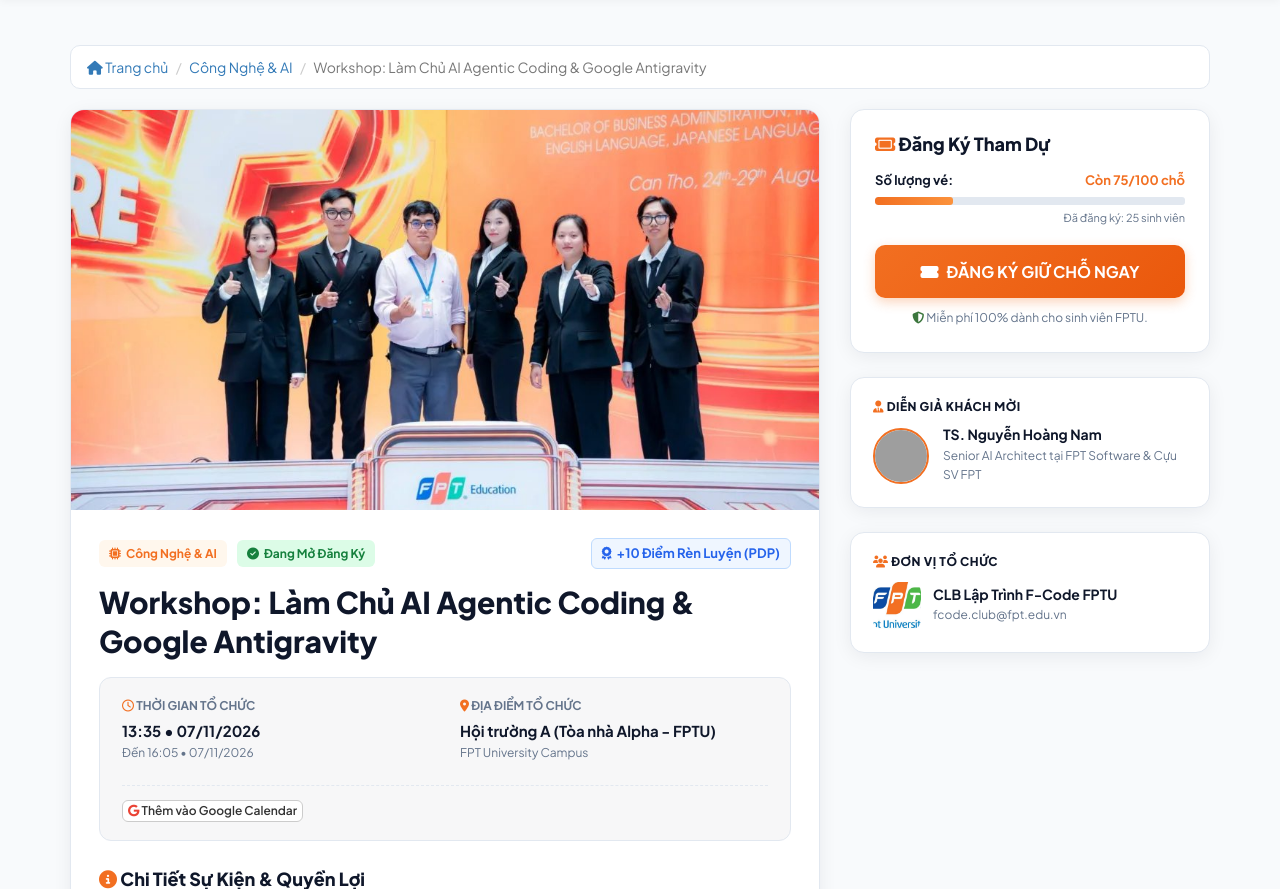
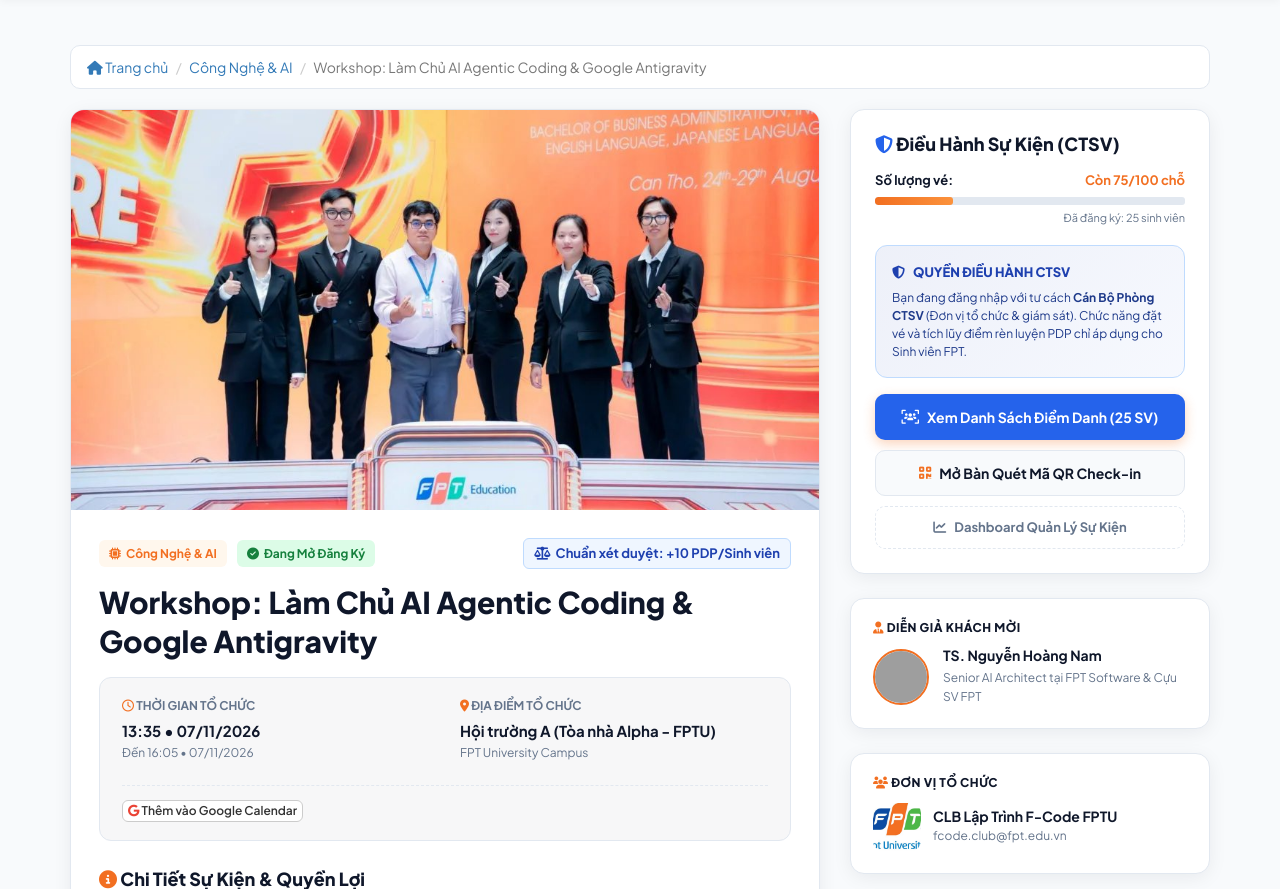
Before and after one commit to CongDung0506/FPTU-EventHub, a Flask app: page /events/1 in a window 1280 px wide. Shown: the part 110-999 px from the top of the page. Run offline with Flask 3, Linux system fonts and the light colour scheme; a user stored in the database is signed in; data comes from the database, SQL or seed files in the repository; some libraries are stand-ins or nearby versions; grey boxes are pictures that could not be loaded.

Commit message:
fix(roles): replace registration button with CTSV executive control panel for admin and clarify PDP for students only

```diff
--- a/app.py
+++ b/app.py
@@ -331,6 +331,11 @@ def add_review(event_id):
 @login_required
 def register_ticket(event_id):
     event = Event.query.get_or_404(event_id)
+
+    # Can bo Phong CTSV / Ban To Chuc chi quan ly, khong dang ky ve nhu sinh vien
+    if current_user.is_admin or current_user.is_organizer:
+        flash("Tài khoản Cán bộ Phòng CTSV là đơn vị tổ chức, quản lý và điều hành sự kiện — không áp dụng đăng ký giữ chỗ hoặc tích lũy điểm rèn luyện cá nhân!", "warning")
+        return redirect(url_for("event_detail", event_id=event.id))
 
     # 1. Kiem tra sinh vien da dang ky chua
     existing_ticket = Ticket.query.filter_by(
--- a/templates/event_detail.html
+++ b/templates/event_detail.html
@@ -31,9 +31,15 @@
             </div>
 
             <!-- PDP Points Badge -->
-            <span class="feh-badge" style="background:#eff6ff;color:#2563eb;font-size:13px;border:1px solid #bfdbfe;">
-              <i class="fa-solid fa-award"></i> +{{ event.pdp_points }} Điểm Rèn Luyện (PDP)
-            </span>
+            {% if current_user.is_authenticated and (current_user.is_admin or current_user.is_organizer) %}
+              <span class="feh-badge" style="background:#eff6ff;color:#1e40af;font-size:13px;border:1px solid #bfdbfe;" title="Quy chuẩn điểm rèn luyện cấp cho sinh viên">
+                <i class="fa-solid fa-scale-balanced"></i> Chuẩn xét duyệt: +{{ event.pdp_points }} PDP/Sinh viên
+              </span>
+            {% else %}
+              <span class="feh-badge" style="background:#eff6ff;color:#2563eb;font-size:13px;border:1px solid #bfdbfe;" title="Điểm rèn luyện sinh viên nhận được sau khi tham gia và check-in">
+                <i class="fa-solid fa-award"></i> +{{ event.pdp_points }} Điểm Rèn Luyện (PDP cho SV)
+              </span>
+            {% endif %}
           </div>
 
           <h2 style="font-weight:800;color:var(--feh-text-main);margin:0 0 16px;line-height:1.3;">
@@ -150,7 +156,11 @@
       <!-- Registration Action Box -->
       <div style="background:var(--feh-bg-card);border:1px solid var(--feh-border);border-radius:14px;padding:24px;box-shadow:var(--feh-shadow);margin-bottom:24px;position:sticky;top:20px;">
         <h4 style="font-weight:800;color:var(--feh-text-main);margin:0 0 16px;">
-          <i class="fa-solid fa-ticket" style="color:var(--feh-primary);"></i> Đăng Ký Tham Dự
+          {% if current_user.is_authenticated and (current_user.is_admin or current_user.is_organizer) %}
+            <i class="fa-solid fa-shield-halved" style="color:#2563eb;"></i> Điều Hành Sự Kiện (CTSV)
+          {% else %}
+            <i class="fa-solid fa-ticket" style="color:var(--feh-primary);"></i> Đăng Ký Tham Dự
+          {% endif %}
         </h4>
 
         <!-- Slot progress -->
@@ -172,7 +182,29 @@
         </div>
 
         {% if current_user.is_authenticated %}
-          {% if has_registered %}
+          {% if current_user.is_admin or current_user.is_organizer %}
+            <!-- Panel Dieu Hanh Danh Rieng Cho Can Bo CTSV / Ban To Chuc -->
+            <div style="background:linear-gradient(135deg, rgba(30,64,175,0.08) 0%, rgba(37,99,235,0.04) 100%);border:1px solid #bfdbfe;border-radius:12px;padding:16px;margin-bottom:16px;">
+              <div style="display:flex;align-items:center;gap:8px;font-weight:800;color:#1e40af;font-size:13px;margin-bottom:6px;">
+                <i class="fa-solid fa-shield-halved"></i> QUYỀN ĐIỀU HÀNH CTSV
+              </div>
+              <p style="font-size:12px;color:#1e3a8a;margin:0;line-height:1.5;">
+                Bạn đang đăng nhập với tư cách <strong>Cán Bộ Phòng CTSV</strong> (Đơn vị tổ chức & giám sát). Chức năng đặt vé và tích lũy điểm rèn luyện PDP chỉ áp dụng cho Sinh viên FPT.
+              </p>
+            </div>
+
+            <div style="display:flex;flex-direction:column;gap:10px;">
+              <a href="{{ url_for('event_attendees', event_id=event.id) }}" class="feh-btn feh-btn--primary feh-btn--block" style="background:#2563eb;padding:12px 16px;font-size:14px;">
+                <i class="fa-solid fa-users-viewfinder"></i> Xem Danh Sách Điểm Danh ({{ event.total_capacity - event.available_slots }} SV)
+              </a>
+              <a href="{{ url_for('check_in') }}" class="feh-btn feh-btn--block" style="background:var(--feh-bg-body);color:var(--feh-text-main);border:1px solid var(--feh-border);font-weight:700;padding:11px 16px;">
+                <i class="fa-solid fa-qrcode" style="color:var(--feh-primary);"></i> Mở Bàn Quét Mã QR Check-in
+              </a>
+              <a href="{{ url_for('organizer_dashboard') }}" class="feh-btn feh-btn--block" style="background:transparent;color:var(--feh-text-muted);border:1px dashed var(--feh-border);font-size:13px;padding:10px 16px;">
+                <i class="fa-solid fa-chart-line"></i> Dashboard Quản Lý Sự Kiện
+              </a>
+            </div>
+          {% elif has_registered %}
             <div class="alert alert-success" style="border-radius:10px;padding:14px;margin-bottom:14px;">
               <div style="font-weight:700;"><i class="fa-solid fa-circle-check"></i> Bạn đã có vé!</div>
               <div style="font-size:12px;margin-top:4px;">Mã vé: <code>{{ user_ticket.ticket_code }}</code></div>
--- a/templates/home.html
+++ b/templates/home.html
@@ -217,7 +217,11 @@
 
           <!-- Footer Actions -->
           <div class="feh-event-card__footer">
-            {% if ev.is_sold_out %}
+            {% if current_user.is_authenticated and (current_user.is_admin or current_user.is_organizer) %}
+              <a href="{{ url_for('event_detail', event_id=ev.id) }}" class="feh-btn feh-btn--block" style="background:#1e40af;color:#fff;font-weight:700;">
+                <i class="fa-solid fa-sliders"></i> Chi Tiết & Quản Lý (CTSV)
+              </a>
+            {% elif ev.is_sold_out %}
               <button class="feh-btn feh-btn--disabled feh-btn--block" disabled>
                 <i class="fa-solid fa-ban"></i> ĐÃ HẾT VÉ (SOLD OUT)
               </button>
```
